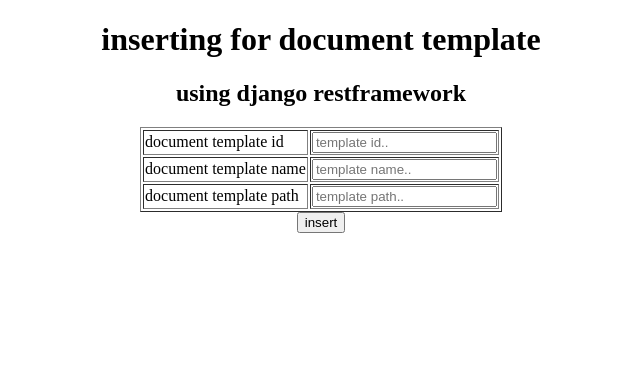
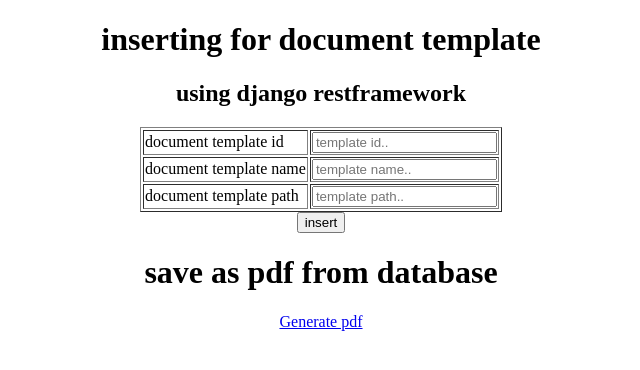
Before and after one commit to Anu8050/phyDoc_Builder_Project, a Django app: page /apiend in a window 1280 px wide. Shown: the top 370 px of the page, without its empty margins (319-959 px from the left). Run offline with Django 4.2, Linux system fonts and the light colour scheme.

Commit message:
rename the generated pdf

```diff
--- a/phyDoc_Builder/Templates/insert.html
+++ b/phyDoc_Builder/Templates/insert.html
@@ -24,6 +24,9 @@
             </table>
             <input type="submit" value="insert"/>
         </form>
+        <h1>save as pdf from database</h1>
+
+        <a href="{% url 'venue_pdf' %}">Generate pdf</a>
     </center>
 </body>
 </html>
--- a/phyDoc_Builder/phyDoc_Builder/views.py
+++ b/phyDoc_Builder/phyDoc_Builder/views.py
@@ -96,4 +96,4 @@ def venue_pdf(request):
     c.save()
     buf.seek(0)
 
-    return FileResponse(buf,as_attachment=True,filename='venue1.pdf')
+    return FileResponse(buf,as_attachment=True,filename='generatedpdf.pdf')
```
Lines whose indentation alone changed are shown as unchanged.
